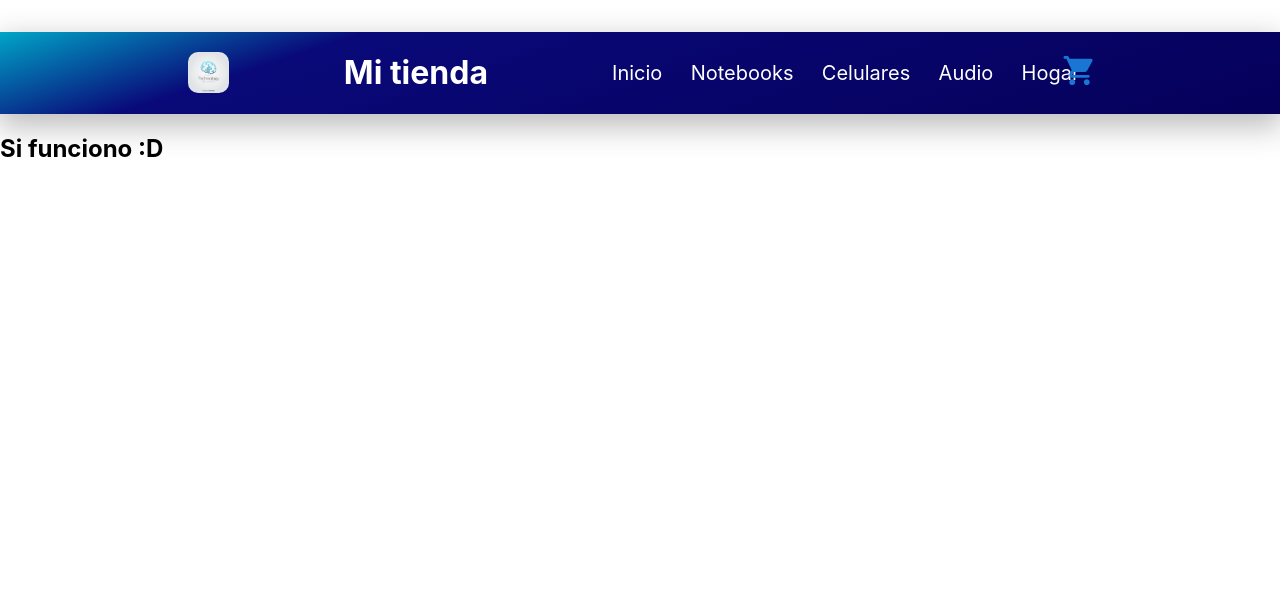
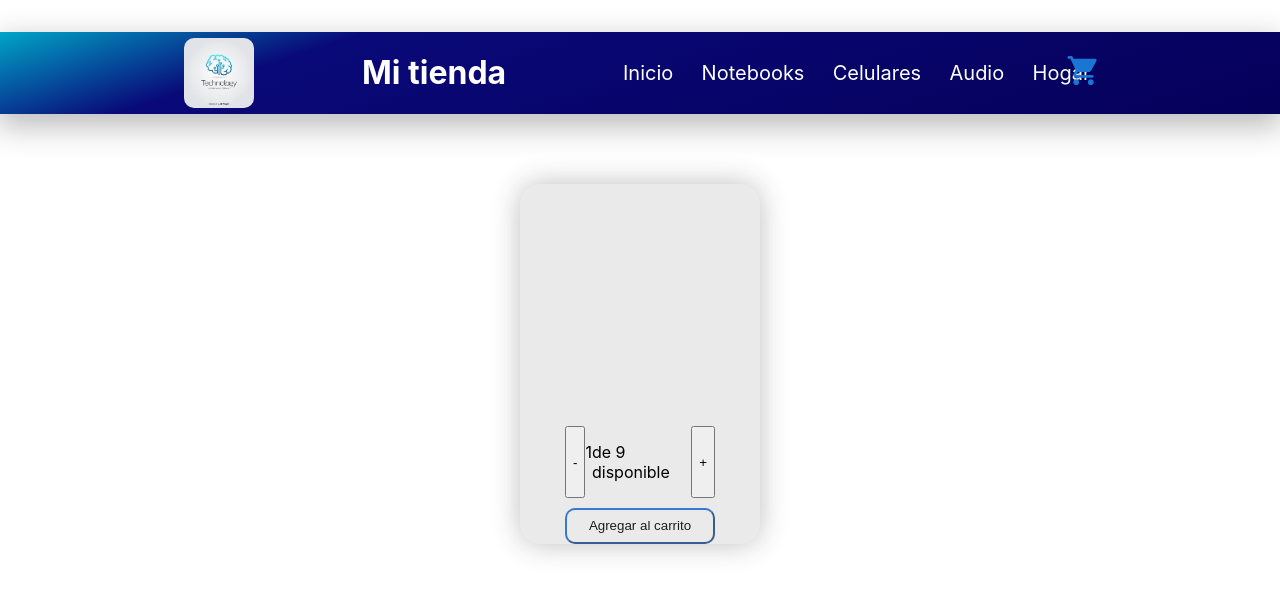
Before and after one commit to xsarbon/coder-react, a React (Create React App) app: page / in a window 1280 px wide. Shown: the top 594 px of the page. Built offline with nearby package versions, Linux system fonts and the light colour scheme.

Commit message:
CONTADOR CON BOTÓN

```diff
--- a/src/App.css
+++ b/src/App.css
@@ -22,7 +22,7 @@ body{
 
 }
 .logo{
-  width: 4%;
+  width: 70px;
   border-radius: 10px;
   margin: 5px;
 }
--- a/src/App.js
+++ b/src/App.js
@@ -6,7 +6,7 @@ function App() {
   return (
     <>
       <NavBar />
-      <ItemListContainer />
+      <ItemListContainer stock={10} initial={1} onAdd={() => { }} />
     </>
   )
 }
--- a/src/components/Container/ItemListContainer.js
+++ b/src/components/Container/ItemListContainer.js
@@ -1,10 +1,37 @@
 import React from "react";
+import { useState } from "react";
+import './styles.css'
 
-function ItemListContainer() {
+function ItemListContainer({ initial, stock, onAdd }) {
+
+    const [count, setCount] = useState(initial);
+    const [countS, setCountS] = useState(stock - 1);
+    const aumentar = () => count >= stock ? console.log("supera el stock disponible") : setCount(count + 1);
+    const restar = () => count <= 0 ? console.log("es muy chico") : setCount(count - 1);
+    console.log(count)
+    const bajarStock = () => count >= stock ? console.log("supera el stock disponible") : setCountS(countS - 1)
+    const aumentarStock = () => countS >= stock ? console.log("agregue cantidades") : setCountS(countS + 1);
+    console.log(countS)
+
     return (
-        <div>
-            <h2>Si funciono :D</h2>
-        </div>
+        <div className="container">
+            <div className="card">
+                <p className="image"></p>
+                <div className="buttons">
+                    <button onClick={() => {
+                        restar();
+                        aumentarStock();
+                    }}>-</button>
+                    <p>{count}</p>
+                    <p>de {countS} disponible</p>
+                    <button onClick={() => {
+                        aumentar();
+                        bajarStock();
+                    }}>+</button>
+                </div>
+                <button className="add">Agregar al carrito</button>
+            </div>
+        </div >
     );
 }
 
--- /dev/null
+++ b/src/components/Container/styles.css
@@ -0,0 +1,47 @@
+.container{
+    display: flex;
+    justify-content: center;
+    margin-top: 50px;
+}
+.card{
+    display: flex;
+    flex-direction: column;
+    height: 45vh;
+    width: 30vh;
+    background-color: rgb(234, 234, 234);
+    margin-top: 20px;
+    justify-content: space-between;
+    align-items: center;
+    border-radius: 20px;
+    box-shadow: 0px 0px 0px 0px rgba(46,46,46,0.31);
+    -webkit-box-shadow: 0px 0px 28px 0px rgba(46,46,46,0.31);
+    -moz-box-shadow: 0px 10px 28px 3px rgba(46,46,46,0.31);
+
+}
+.image{
+    height: 30vh;
+    width: 30vh;
+}
+.buttons{
+    display: flex;
+    flex-direction: row;
+    width: 150px;
+    justify-content: space-between;
+}
+.add{
+    width: 150px;
+    height: 40px;
+    border-radius: 10px;
+    border-style: solid .5px;
+    border-color: rgba(4, 86, 201, 0.767);
+    margin-top: 10px;
+    background-color: transparent;
+    color: rgb(30, 30, 30);
+    cursor: pointer;
+    transition: all 0.17s;
+}
+.add:hover{
+    background-color: rgba(4, 86, 201, 0.767);
+    color: white;
+    border-color: transparent;
+}
```
